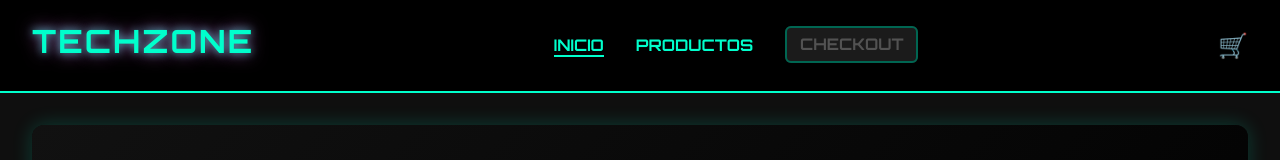
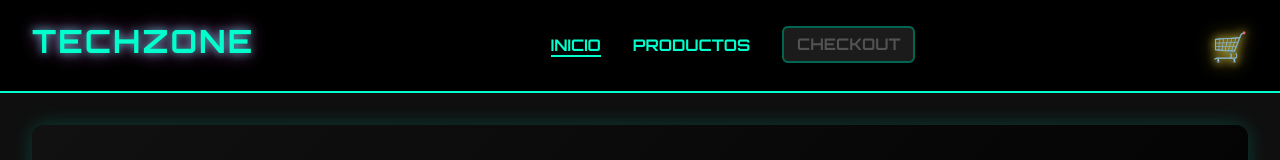
Before and after one commit to holaSoyGabriel/TechZone-React, a React (Vite) app: page / in a window 1280 px wide. Shown: the top 160 px of the page. Built offline with nearby package versions, Linux system fonts and the light colour scheme; no server answers; the database is empty.

Commit message:
añadi un pequeño estilo al icon del carrito para que se vea visible

```diff
--- a/src/components/NavBar/NavBar.css
+++ b/src/components/NavBar/NavBar.css
@@ -21,6 +21,21 @@
 	}
 	100% {
 		text-shadow: 0 0 5px var(--color-primary), 0 0 10px var(--color-accent);
+	}
+}
+
+@keyframes cartPulse {
+	0% {
+		text-shadow: 0 0 5px #ffeb3b, 0 0 10px #fdd835;
+		transform: scale(1);
+	}
+	50% {
+		text-shadow: 0 0 15px #fff176, 0 0 30px #fbc02d;
+		transform: scale(1.1);
+	}
+	100% {
+		text-shadow: 0 0 5px #ffeb3b, 0 0 10px #fdd835;
+		transform: scale(1);
 	}
 }
 
@@ -55,14 +70,16 @@
 }
 
 .cart-icon a {
-	font-size: 1.5rem;
-	color: var(--color-primary);
+	font-size: 1.8rem;
+	color: #ffeb3b;
+	animation: cartPulse 2s infinite ease-in-out;
+	text-shadow: 0 0 8px #fdd835, 0 0 16px #fbc02d;
 	transition: transform var(--transition-speed);
 }
 
 .cart-icon a:hover {
-	transform: scale(1.1);
-	color: var(--color-accent);
+	transform: scale(1.2);
+	text-shadow: 0 0 20px #fff176, 0 0 40px #fbc02d;
 }
 
 .search-container {
```
